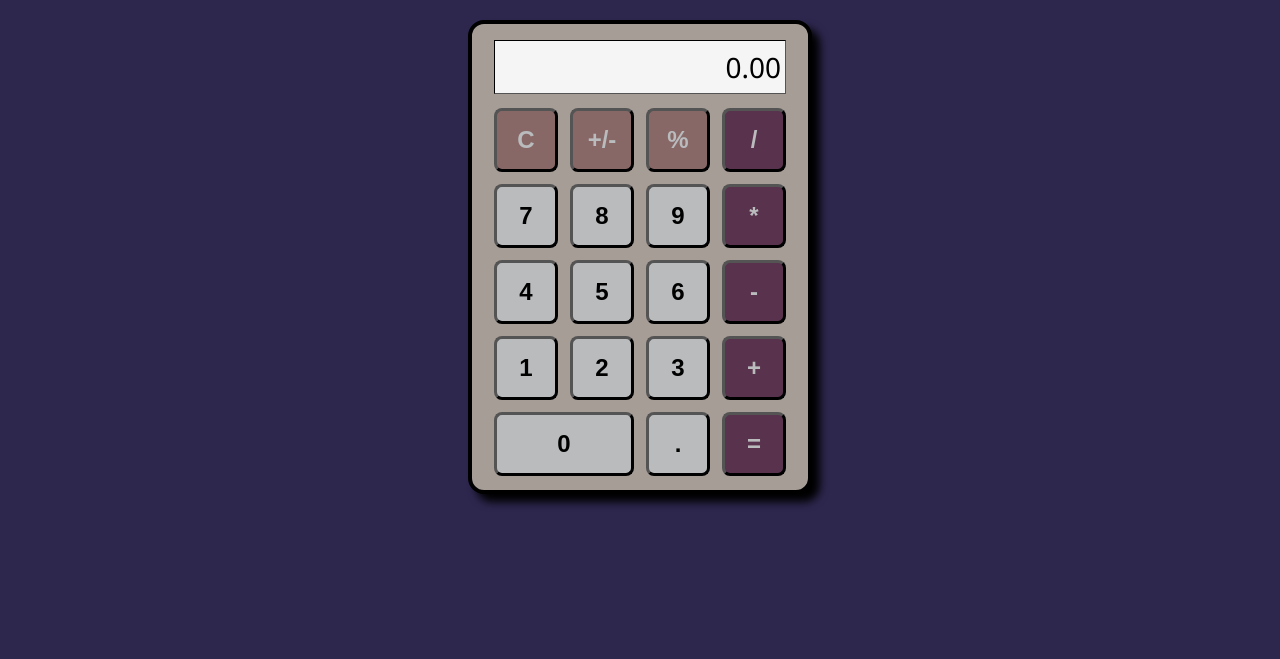
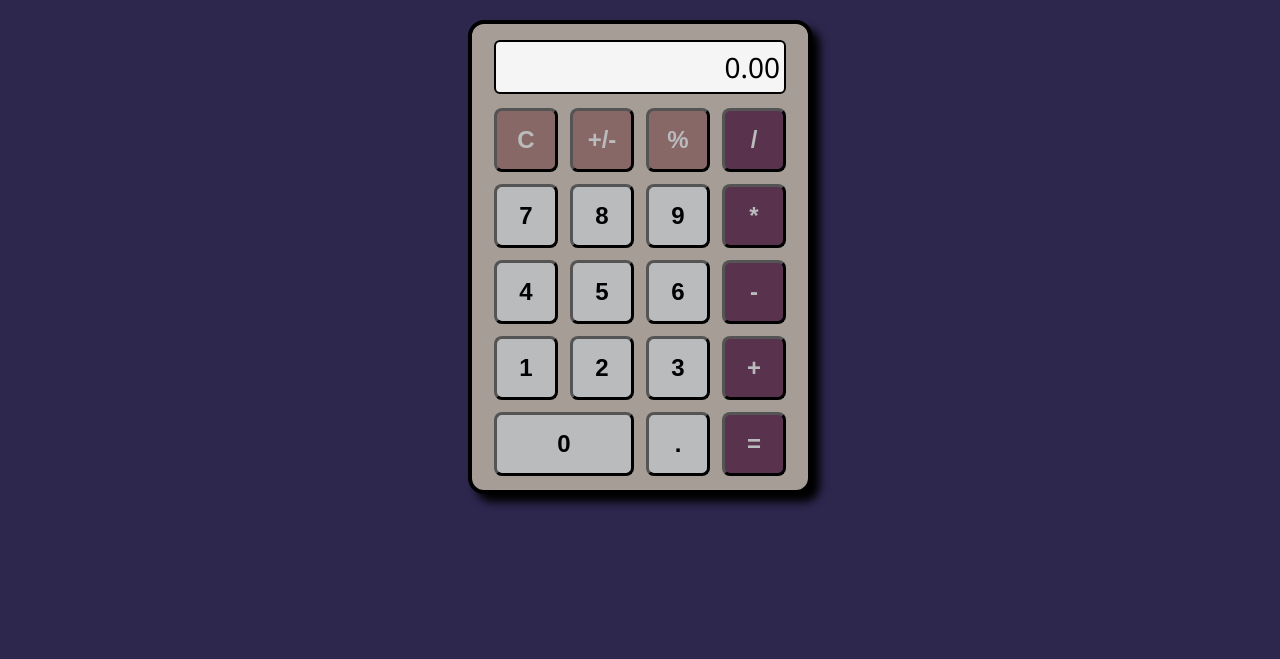
Before and after one commit to James-E-Sullivan/calculator, a plain HTML site: page index.html in a window 1280 px wide. Shown: the part 66-725 px from the top of the page. Drawn offline with Linux system fonts and the light colour scheme.

Commit message:
Adjust display border width and radius

```diff
--- a/style.css
+++ b/style.css
@@ -37,8 +37,9 @@ body {
     justify-content: flex-end;
     align-items: center;
     flex: auto;
-    border: 1px inset black;
-    width: 290px;
+    border: 2px solid black;
+    border-radius: 6px;
+    width: 288px;
     margin: 8px;
     background-color: whitesmoke;
 }
```
